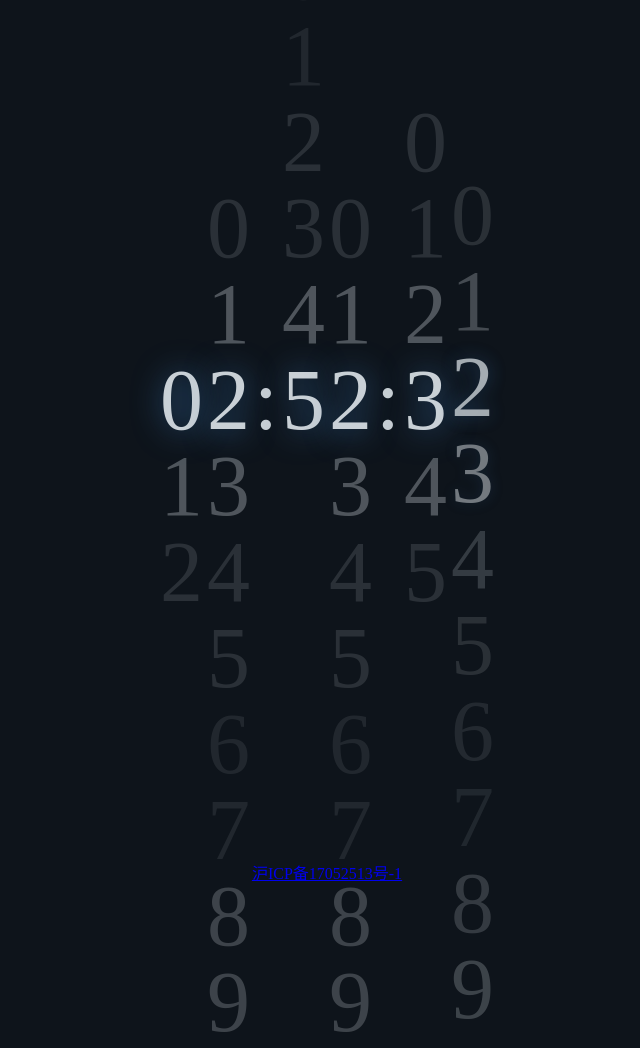
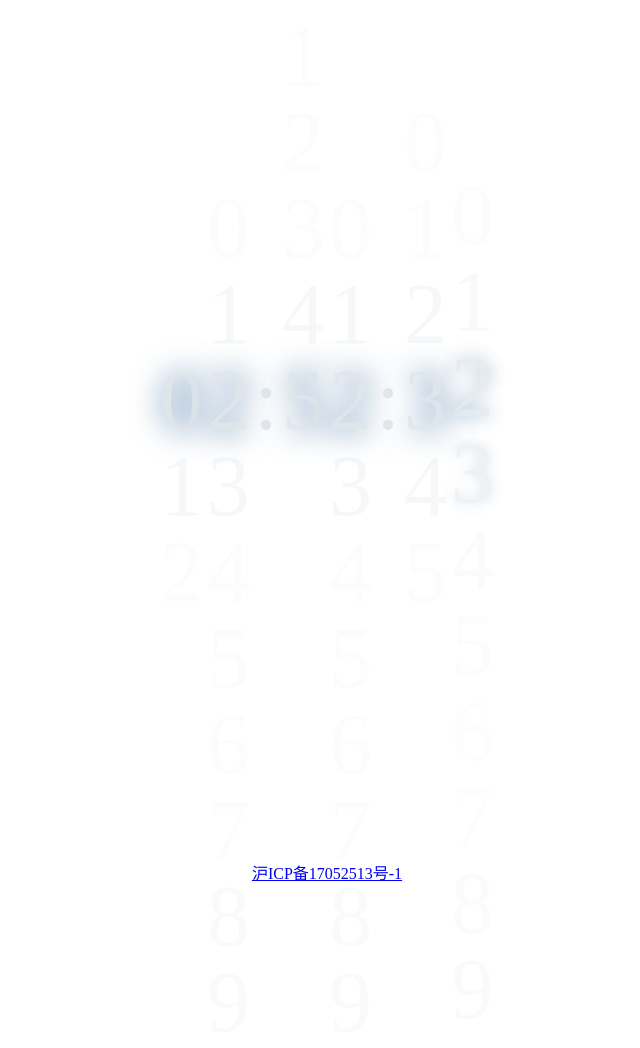
Before and after one commit to zhuguofeng/zhuguofeng.github.io, a plain HTML site: page index.html in a window 1280 px wide. Shown: the whole page, without its empty margins (313-953 px from the left). Drawn offline with Linux system fonts and the light colour scheme.

Commit message:
Update demo.css

```diff
--- a/demo.css
+++ b/demo.css
@@ -2,7 +2,7 @@
     margin:0;
 }
 body{
-    background-color:#0e141b;
+    /*background-color:#0e141b;*/
     overflow: hidden;
 }
 .wrapper{
```
